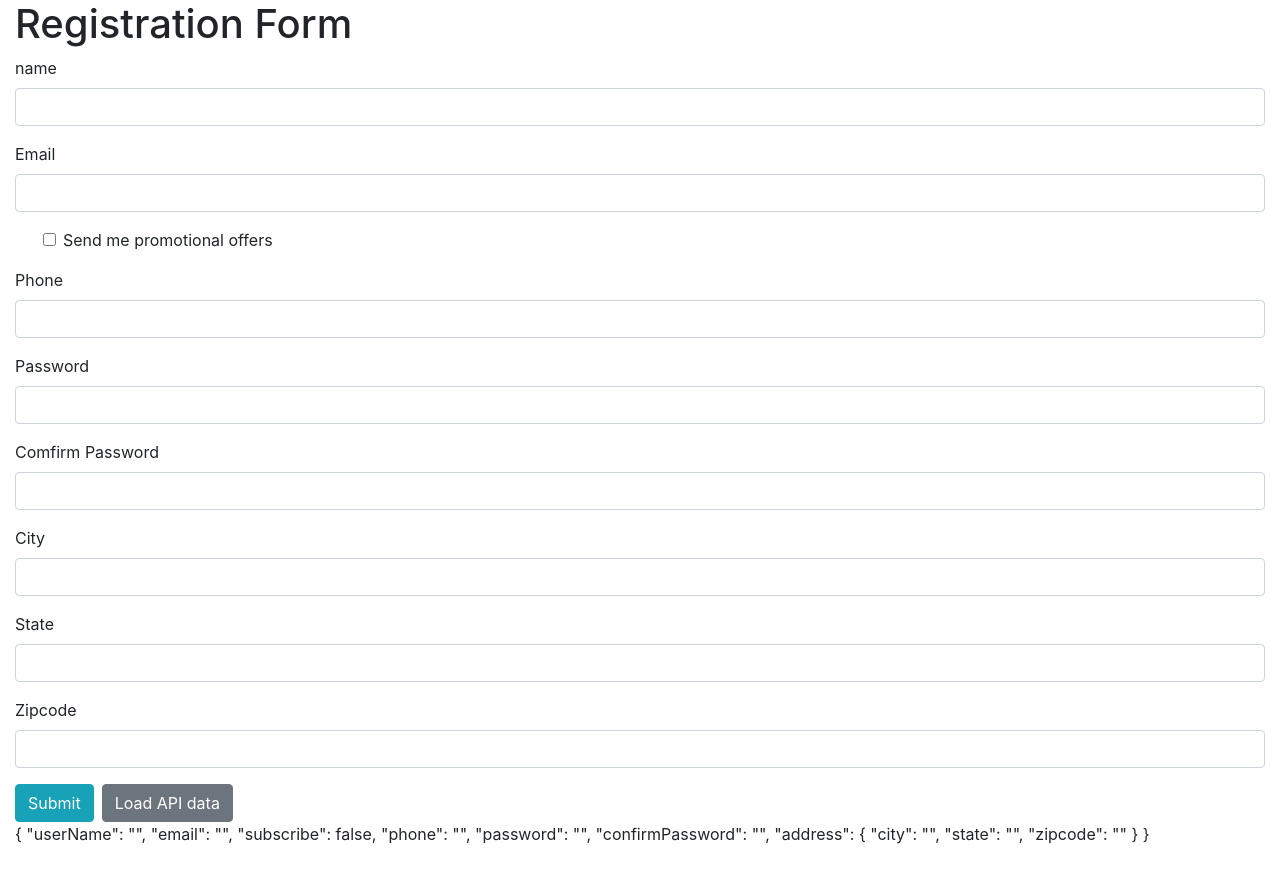
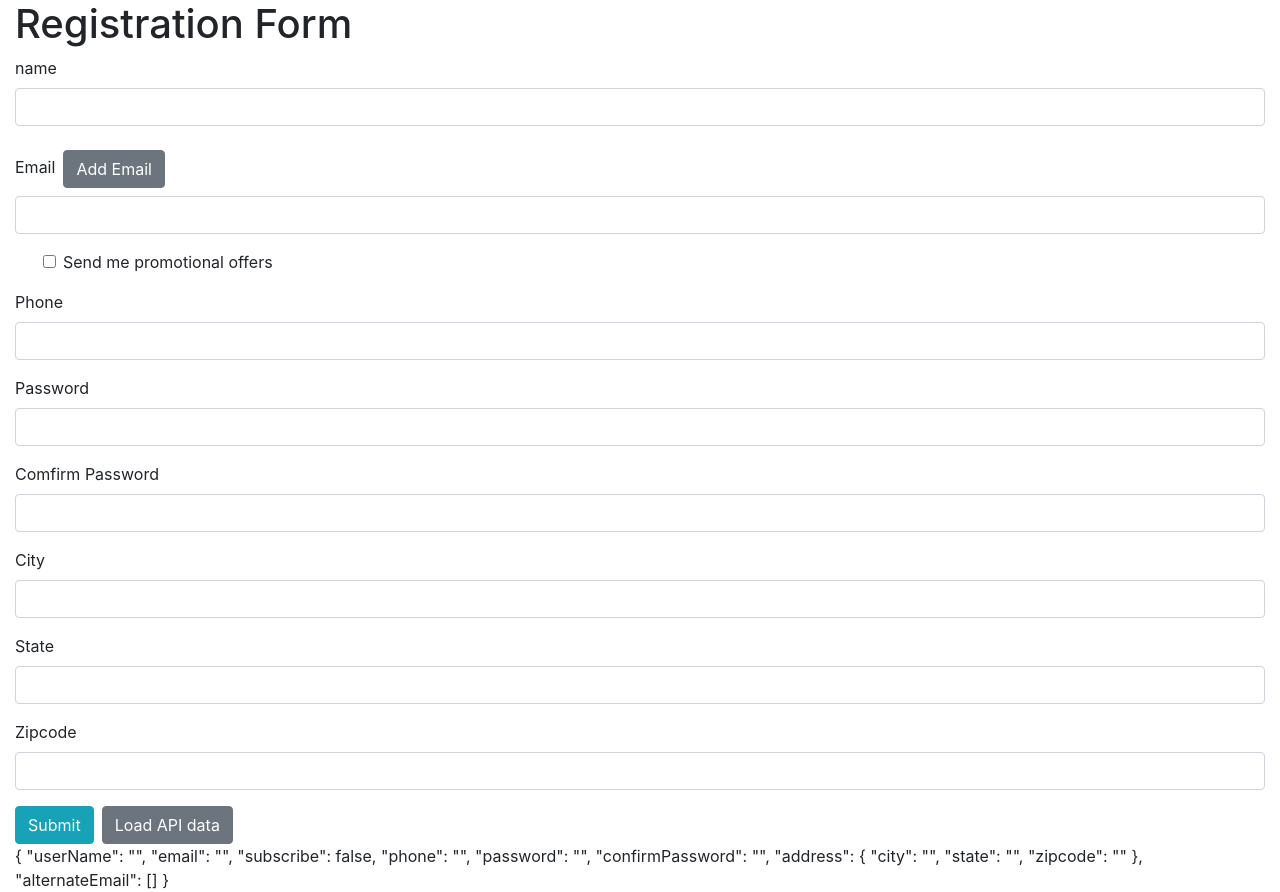
Before and after one commit to vienpham2019/learn_angular, an Angular app in the folder reactive-form/: page / in a window 1280 px wide. Before the commit the page ends 846 px from the top, so only its background shows below. Built offline with nearby package versions, Linux system fonts and the light colour scheme.

Commit message:
add form array

```diff
--- a/reactive-form/src/app/app.component.html
+++ b/reactive-form/src/app/app.component.html
@@ -16,11 +16,15 @@
 
     <div class="form-group">
       <label>Email</label>
+      <button class="btn btn-secondary btn-small m-2" (click) = "addAlternateEmail()">Add Email</button>
       <input
         type="text"
         [ngClass] = "classes('email')"
         formControlName = "email"
         class="form-control">
+      <div formArrayName = "alternateEmail" *ngFor = "let email of alternateEmail.controls ; let i = index">
+        <input type="text" class="form-control my-2 " [formControlName] = "i">
+      </div>
       <div *ngIf = "formValidation('email').invalid && formValidation('email').touched">
         <small class="text-danger" *ngIf = "formValidation('email').errors?.required">Email is required</small>
         <small class="text-danger" *ngIf = "formValidation('email').errors?.forbidden">Invalid email input</small>
--- a/reactive-form/src/app/app.component.ts
+++ b/reactive-form/src/app/app.component.ts
@@ -1,6 +1,6 @@
 import { Component, OnInit } from '@angular/core';
 // import { FormGroup, FormControl } from '@angular/forms'
-import { FormBuilder , Validators, FormGroup } from '@angular/forms'
+import { FormBuilder , Validators, FormGroup , FormArray } from '@angular/forms'
 import { forbiddenValidation } from './shared/forbiddenValidation'
 import { passwordValidation } from './shared/passwordValidation'
 
@@ -15,6 +15,14 @@ export class AppComponent implements OnInit {
 
   constructor (private _fb: FormBuilder ) { }
 
+  get alternateEmail () {
+    return this.registrationForm.get('alternateEmail') as FormArray
+  }
+
+  addAlternateEmail(){
+    this.alternateEmail.push(this._fb.control(''))
+  }
+
   ngOnInit(){
     this.registrationForm = this._fb.group({
       userName: ["" , [Validators.required , Validators.minLength(3)]],
@@ -27,7 +35,8 @@ export class AppComponent implements OnInit {
         city: [""],
         state: [""],
         zipcode: [""]
-      })
+      }),
+      alternateEmail: this._fb.array([])
     } , {validators: passwordValidation})
 
     this.registrationForm.get('subscribe').valueChanges
```
